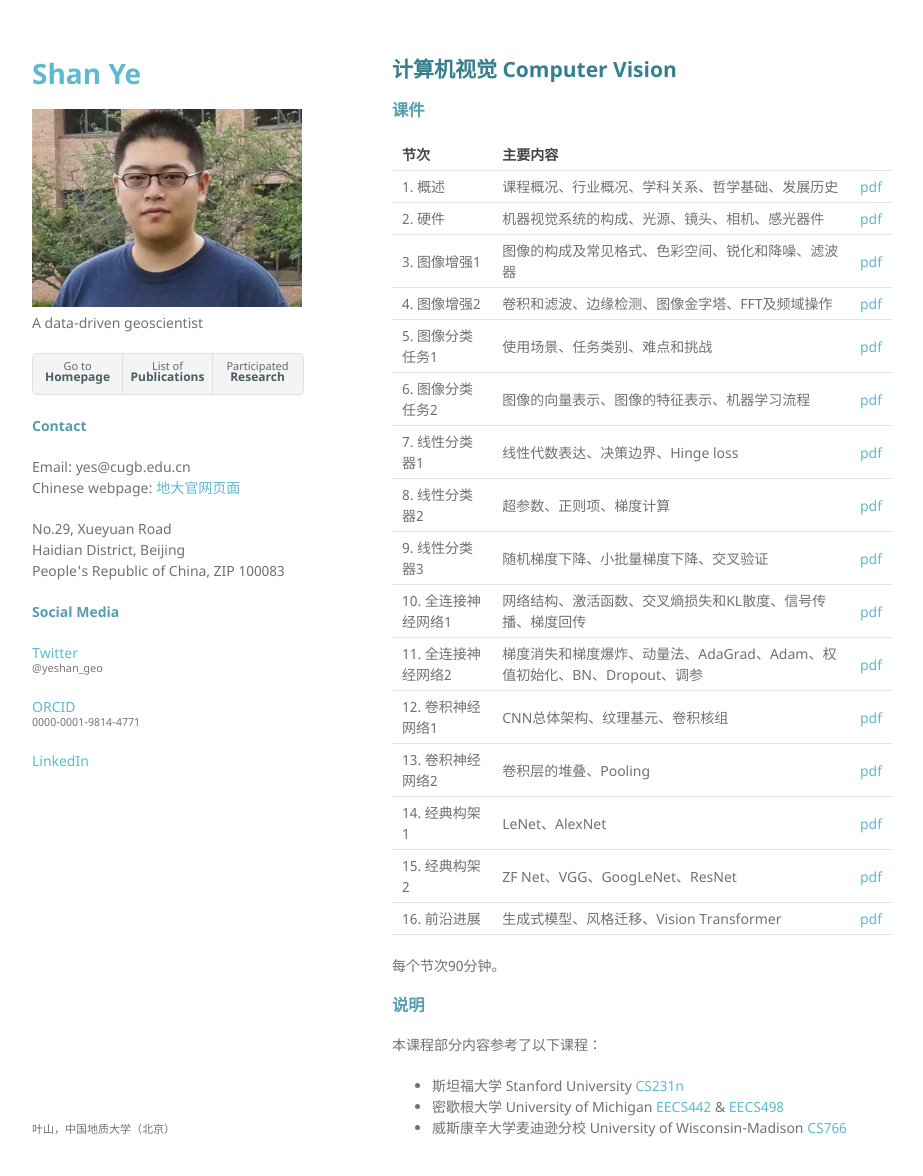
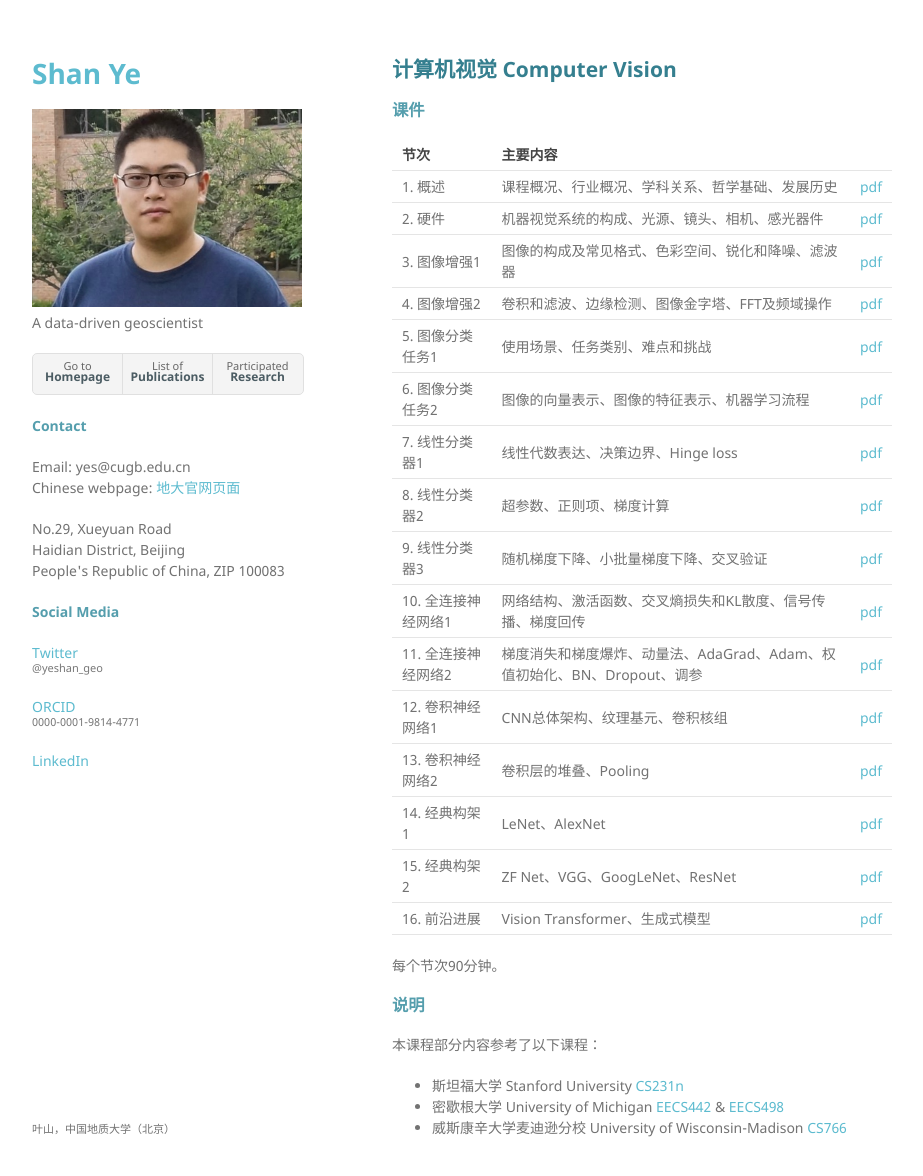
Before and after one commit to yeshan-geo/yeshan-geo.github.io, a Jekyll site: the page built from pages/computer_vision.md, in a window 1280 px wide and 1208 px high. Shown: the top 1176 px of the window, without its empty margins (178-1101 px from the left). Built offline with Jekyll 4.4.1, drawn with Linux system fonts in a browser that asks for light colours; our own code applies the rules of GitHub Pages for plain Markdown files.

Commit message:
Update computer_vision.md

```diff
--- a/pages/computer_vision.md
+++ b/pages/computer_vision.md
@@ -19,7 +19,7 @@
 |13. 卷积神经网络2|卷积层的堆叠、Pooling|[pdf](https://yeshan-geo.github.io/documents/cv/2024/L13-CNN2.pdf)|
 |14. 经典构架1|LeNet、AlexNet|[pdf](https://yeshan-geo.github.io/documents/cv/2024/L14-CNN_architecture1.pdf)|
 |15. 经典构架2|ZF Net、VGG、GoogLeNet、ResNet|[pdf](https://yeshan-geo.github.io/documents/cv/2024/L15-CNN_architecture2.pdf)|
-|16. 前沿进展|生成式模型、风格迁移、Vision Transformer|[pdf](https://yeshan-geo.github.io/documents/cv/2024/L16-Latest.pdf)|
+|16. 前沿进展|Vision Transformer、生成式模型|[pdf](https://yeshan-geo.github.io/documents/cv/2024/L16-Latest.pdf)|
 
 每个节次90分钟。
 
```
